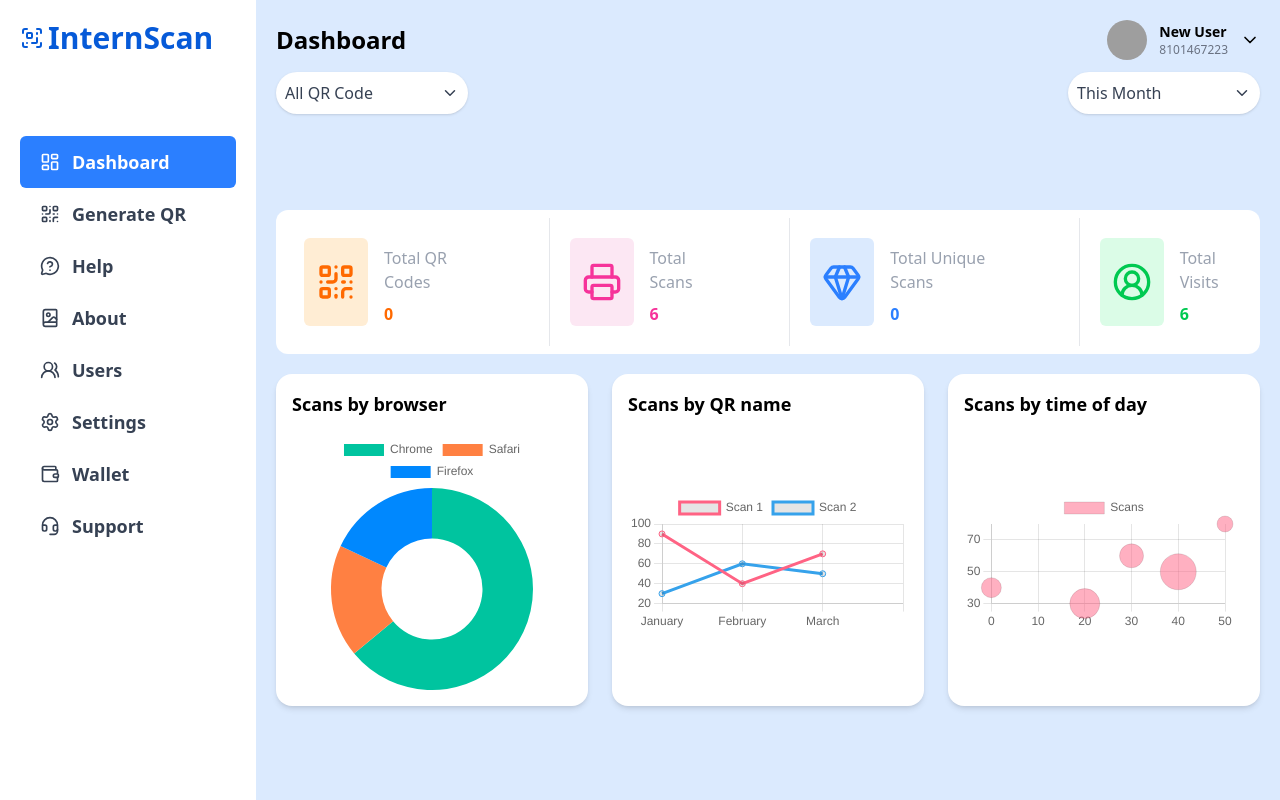
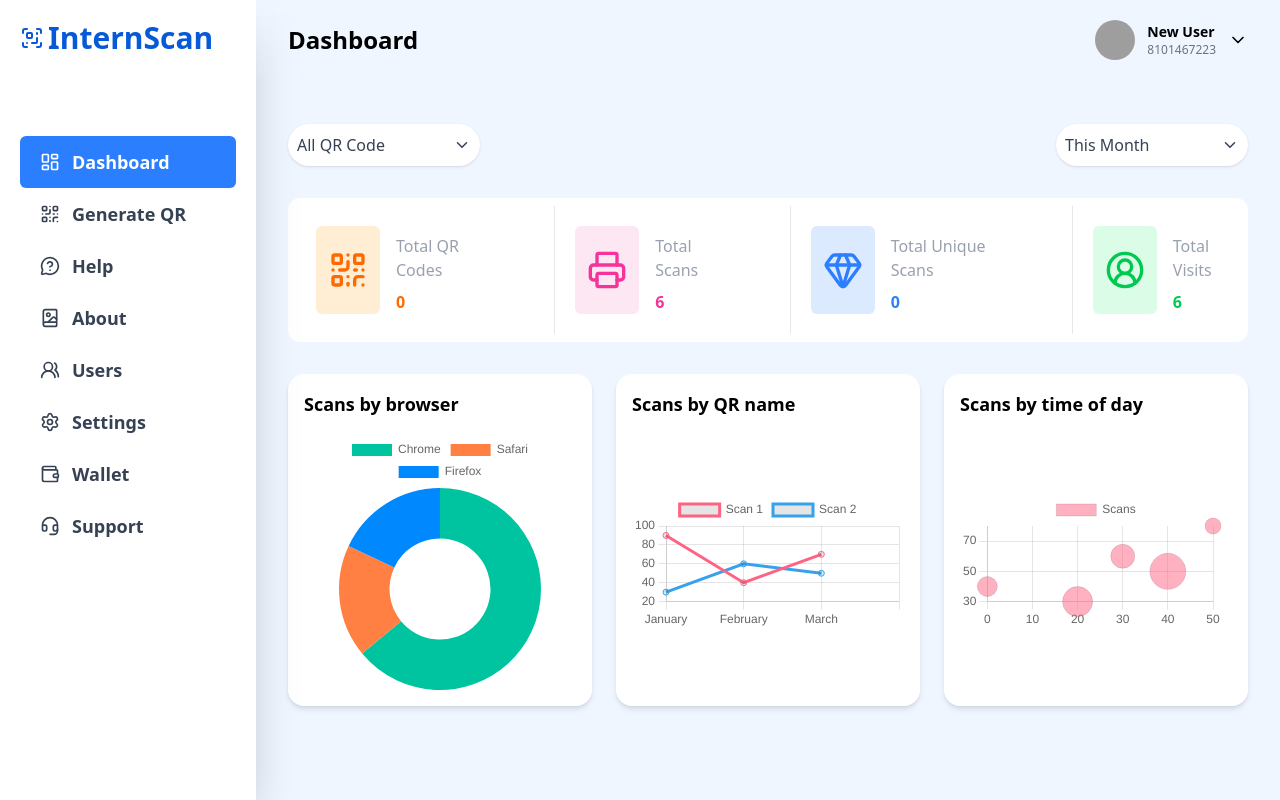
Before and after one commit to unizap-g/intern-uniqr-fe, a React (Vite) app in the folder frontend/: page /dashboard in a window 1280 px wide. Shown: the top 800 px of the page. Built offline with nearby package versions, Linux system fonts and the light colour scheme; grey boxes are pictures that could not be loaded.

Commit message:
add-- add functionallity in dashboard

```diff
--- a/frontend/src/components/DisplayData.jsx
+++ b/frontend/src/components/DisplayData.jsx
@@ -34,7 +34,7 @@ const stats = [
 
 const DisplayData = () => {
   return (
-    <div className="w-full h-[20%] bg-white mt-24 p-2 rounded-xl flex gap-16">
+    <div className="w-full h-[20%] bg-white p-2 rounded-xl flex gap-16">
       {stats.map((item, index) => (
         <div
           key={index}
--- a/frontend/src/components/MainDeshboard.jsx
+++ b/frontend/src/components/MainDeshboard.jsx
@@ -6,16 +6,18 @@ import QrSelect from './QrSelect'
 import MonthOption from './MonthOption'
 const MainDashboard = () => {
   return (
-    <div className="bg-blue-100 w-4/5 h-screen p-5">
+    <div className="bg-blue-50 w-4/5 h-[200vh]">
       <Navbar />
-      <div className="flex justify-between items-center gap-4 w-full">
+      <div className='p-8'>
+        <div className="flex justify-between items-center w-full">
         <QrSelect />
         <MonthOption />
       </div>
-      <div className='mt-5 mb-5'>
+      <div className='mt-8 mb-8'>
         <DisplayData />
       </div>
       <Dashboard3 />
+      </div>
     </div>
   )
 }
--- a/frontend/src/components/Navbar.jsx
+++ b/frontend/src/components/Navbar.jsx
@@ -1,13 +1,13 @@
 import React, { useState, useRef, useEffect } from "react";
 import { ChevronDown } from "lucide-react";
-import SignoutModal from "./SignoutModal";
-import ProfileModal from "./ProfileModal";
 
+import "../components/comp.css";
+import { useNavbar } from "../hooks/useNavbar";
 const Navbar = () => {
   const [isOpen, setIsOpen] = useState(false);
   const dropdownRef = useRef(null);
-  const [modalOpen, setModalOpen] = useState(false);
-  const [profileOpen, setProfileOpen] = useState(false);
+  const { showSignoutModal, setShowSignoutModal, showProfileModal, setShowProfileModal } = useNavbar();
+//   const [profileOpen, setProfileOpen] = useState(false);
 
   // Close dropdown when clicking outside
   useEffect(() => {
@@ -22,26 +22,26 @@ const Navbar = () => {
     };
   }, []);
 
-  const handleSignOut = () => {
-    setModalOpen(true);
-    setIsOpen(false);
-  };
+//   const handleSignOut = () => {
+//     setModalOpen(true);
+//     setIsOpen(false);
+//   };
 
-  const confirmSignOut = () => {
-    setModalOpen(false);
-    // Add your real sign out logic here
-    alert("Signed Out!");
-  };
+//   const confirmSignOut = () => {
+//     setModalOpen(false);
+//     // Add your real sign out logic here
+//     alert("Signed Out!");
+//   };
 
   const handleProfile = () => {
-    setProfileOpen(true);
+    setShowProfileModal(true);
     setIsOpen(false);
   };
 
   return (
-    <div className="flex items-center justify-between mb-3 relative">
+    <div className="px-8 flex items-center sticky top-0 blurBg z-10 h-20 mt-0 bg-white/30 justify-between mb-3 ">
       <div className="font-bold text-2xl">
-        {profileOpen ? "Manage Account" : "Dashboard"}
+        {showProfileModal ? "Manage Account" : "Dashboard"}
       </div>
 
       <div ref={dropdownRef} className="relative">
@@ -68,7 +68,7 @@ const Navbar = () => {
         </button>
 
         <div
-          className={`absolute right-0 mt-2 w-56 mr-8 bg-white border-0 rounded-lg shadow-lg overflow-hidden transition-all duration-300 ease-in-out transform z-1 ${
+          className={`absolute right-0 mt-2 w-56 mr-8 bg-white border-0 shadow-lg overflow-hidden transition-all duration-300 ease-in-out transform z-1 ${
             isOpen
               ? "max-h-96 opacity-100 scale-100"
               : "max-h-0 opacity-0 scale-95"
@@ -92,7 +92,11 @@ const Navbar = () => {
             </li>
             <li
               className="px-4 py-2 text-red-600 hover:bg-gray-100 cursor-pointer"
-              onClick={handleSignOut}
+              onClick={()=>{
+                setShowSignoutModal(true);
+                setShowProfileModal(false);
+                setIsOpen(false);
+              }}
             >
               Sign Out
             </li>
@@ -100,16 +104,16 @@ const Navbar = () => {
         </div>
       </div>
 
-      <SignoutModal
+      {/* <SignoutModal
         isOpen={modalOpen}
         onClose={() => setModalOpen(false)}
         onConfirm={confirmSignOut}
-      />
+      /> */}
 
-      <ProfileModal
+      {/* <ProfileModal
         isOpen={profileOpen}
         onClose={() => setProfileOpen(false)}
-      />
+      /> */}
     </div>
   );
 };
--- a/frontend/src/components/ProfileModal.jsx
+++ b/frontend/src/components/ProfileModal.jsx
@@ -7,7 +7,7 @@ const ProfileModal = ({ isOpen, onClose }) => {
   return (
     <>
     {isOpen && (
-        <div className="absolute inset-0 w-full h-[95vh] bg-white/30 backdrop-blur-sm">
+        <div className="fixed inset-0 w-full h-full z-20 bg-white/30 backdrop-blur-sm">
         </div>
     )}
 
--- a/frontend/src/components/Sidebar.jsx
+++ b/frontend/src/components/Sidebar.jsx
@@ -15,7 +15,7 @@ const optionsData = [
 ];
 const Sidebar = () => {
   return (
-    <div className='flex flex-col h-full p-5 min-h-screen w-1/5'>
+    <div className=' shadow shadow-2xl flex sticky top-0 flex-col p-5 h-screen w-1/5 '>
       <div className='text-white font-bold mb-20'>
         <AuthHeader firstText="Intern" secondText="Scan" className="ml-2" />
       </div>
--- a/frontend/src/components/SignoutModal.jsx
+++ b/frontend/src/components/SignoutModal.jsx
@@ -2,6 +2,11 @@ import React from 'react'
 
 const SignoutModal = ({ isOpen, onClose, onConfirm }) => {
   return (
+    <>
+    {isOpen && (
+        <div className="fixed z-20 inset-0 w-full h-full bg-white/30 backdrop-blur-sm">
+        </div>
+    )}
     <div
       className={`fixed inset-0 flex items-center justify-center z-50 transition-all duration-300 ${
         isOpen ? 'opacity-100 pointer-events-auto' : 'opacity-0 pointer-events-none'
@@ -32,7 +37,9 @@ const SignoutModal = ({ isOpen, onClose, onConfirm }) => {
         </div>
       </div>
     </div>
-  );
+
+  </>
+    );
 };
 
 export default SignoutModal;
--- /dev/null
+++ b/frontend/src/components/comp.css
@@ -0,0 +1,19 @@
+.blurBg {
+  /* background: rgba(255, 255, 255, 0.06);
+  backdrop-filter: blur(10.1px);
+  -webkit-backdrop-filter: blur(10.1px); */
+
+
+
+
+  background: rgba(255, 255, 255, 0);
+
+
+backdrop-filter: blur(7px);
+-webkit-backdrop-filter: blur(7px);
+
+
+
+
+
+}
--- /dev/null
+++ b/frontend/src/context/Navbarcontext.js
@@ -0,0 +1,5 @@
+import { createContext } from "react";
+
+const NavbarContext = createContext();
+
+export default NavbarContext;
--- /dev/null
+++ b/frontend/src/hooks/useNavbar.jsx
@@ -0,0 +1,7 @@
+import { useContext } from "react";
+import NavbarContext from "../context/Navbarcontext";
+
+const useNavbar = () => {
+    return useContext(NavbarContext);
+}
+export { useNavbar };
--- a/frontend/src/pages/Dashboard.jsx
+++ b/frontend/src/pages/Dashboard.jsx
@@ -1,15 +1,53 @@
-import React from 'react'
-import Sidebar from '../components/Sidebar'
-import MainDashboard from '../components/MainDeshboard'
+import React from "react";
+import Sidebar from "../components/Sidebar";
+import MainDashboard from "../components/MainDeshboard";
+import SignoutModal from "../components/SignoutModal";
+import ProfileModal from "../components/ProfileModal";
+import NavbarContext from "../context/Navbarcontext";
 const Dashboard = () => {
+  const [showSignoutModal, setShowSignoutModal] = React.useState(false);
+  const [showProfileModal, setShowProfileModal] = React.useState(false );
+
+  const confirmSignOut = () => {
+    setShowProfileModal(false);
+    // Add your real sign out logic here
+    alert("Signed Out!");
+  };
+  // const handleSignOut = () => {
+  //   setShowSignoutModal(true);
+  //   setShowProfileModal(false);
+  // };
   return (
-    <div className='min-h-screen w-full flex '>
-      <Sidebar className="w-1/5 border-r border-gray-200" />
-      {/* <MainContent /> */}
-      <MainDashboard className="w-4/5" />
+    <NavbarContext.Provider
+      value={{
+        showProfileModal,
+        setShowProfileModal,
+        showSignoutModal,
+        setShowSignoutModal,
+      }}
+    >
+      <div className="min-h-screen w-full flex ">
+        <Sidebar />
+        {/* <MainContent /> */}
+        <MainDashboard className="w-4/5" />
+        <div>
+          {showSignoutModal && (
+            <SignoutModal
+              isOpen={showSignoutModal}
+              onClose={() => setShowSignoutModal(false)}
+              onConfirm={confirmSignOut}
+            />
+          )}
+          {showProfileModal && (
+             <ProfileModal
+          isOpen={showProfileModal}
+          onClose={() => setShowProfileModal(false)}
+      />
+          )}
+        </div>
+      </div>
+    </NavbarContext.Provider>
+  );
+};
 
-    </div>
-  )
-}
-
-export default Dashboard
+export default Dashboard;
```
